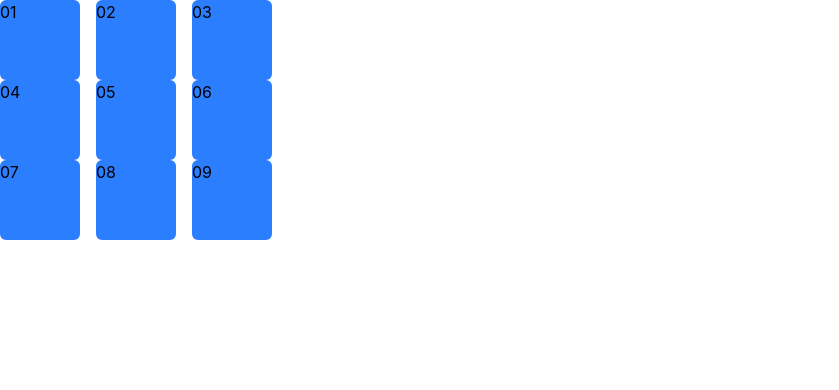
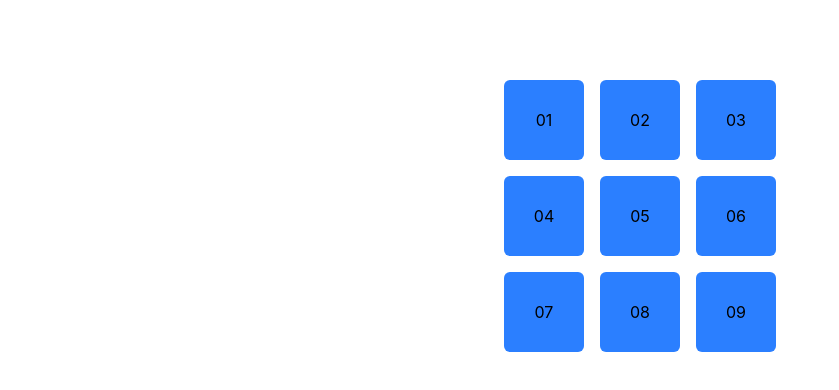
Before and after one commit to Lexusbat/FantasyCalculator, a React (Vite) app in the folder frontend/: page / in a window 1280 px wide. Shown: the top 390 px of the page, without its empty margins (0-839 px from the left). Built offline with nearby package versions, Linux system fonts and the light colour scheme.

Commit message:
UI positioning and debugging

```diff
--- a/frontend/src/App.jsx
+++ b/frontend/src/App.jsx
@@ -7,22 +7,21 @@ import './index.css'
 function App() {
 
   return (
-    <div>
-      <div className="flex flex-row  space-x-4 ">
-        <div className= " w-20 h-20 bg-blue-500 rounded-md ">01</div>
-        <div className= " w-20 h-20 bg-blue-500 rounded-md">02</div>
-        <div className= " w-20 h-20 bg-blue-500 rounded-md">03</div>
+    <div className=" m-20">
+      <div className="flex flex-row  space-x-4 space-y-4 flex justify-center ">
+        <div className=" w-20 h-20 bg-blue-500 rounded-md flex justify-center items-center ">01</div>
+        <div className=" w-20 h-20 bg-blue-500 rounded-md flex justify-center items-center">02</div>
+        <div className=" w-20 h-20 bg-blue-500 rounded-md flex justify-center items-center">03</div>
       </div>
-      <div className="flex flex-row  space-x-4 ">
-        <div className= " w-20 h-20 bg-blue-500 rounded-md ">04</div>
-        <div className= " w-20 h-20 bg-blue-500 rounded-md ">05</div>
-        <div className= " w-20 h-20 bg-blue-500 rounded-md ">06</div>
-
+      <div className="flex flex-row  space-x-4 space-y-4 flex justify-center ">
+        <div className=" w-20 h-20 bg-blue-500 rounded-md flex justify-center items-center ">04</div>
+        <div className=" w-20 h-20 bg-blue-500 rounded-md flex justify-center items-center">05</div>
+        <div className=" w-20 h-20 bg-blue-500 rounded-md flex justify-center items-center">06</div>
       </div>
-      <div className="flex flex-row  space-x-4 ">
-        <div className= " w-20 h-20 bg-blue-500 rounded-md ">07</div>
-        <div className= " w-20 h-20 bg-blue-500 rounded-md ">08</div>
-        <div className= " w-20 h-20                                                    bg-blue-500 rounded-md ">09</div>
+      <div className="flex flex-row  space-x-4 space-y-4 flex justify-center ">
+        <div className=" w-20 h-20 bg-blue-500 rounded-md flex justify-center items-center ">07</div>
+        <div className=" w-20 h-20 bg-blue-500 rounded-md flex justify-center items-center ">08</div>
+        <div className=" w-20 h-20 bg-blue-500 rounded-md flex justify-center items-center ">09</div>
       </div>
     </div>
   )
```
